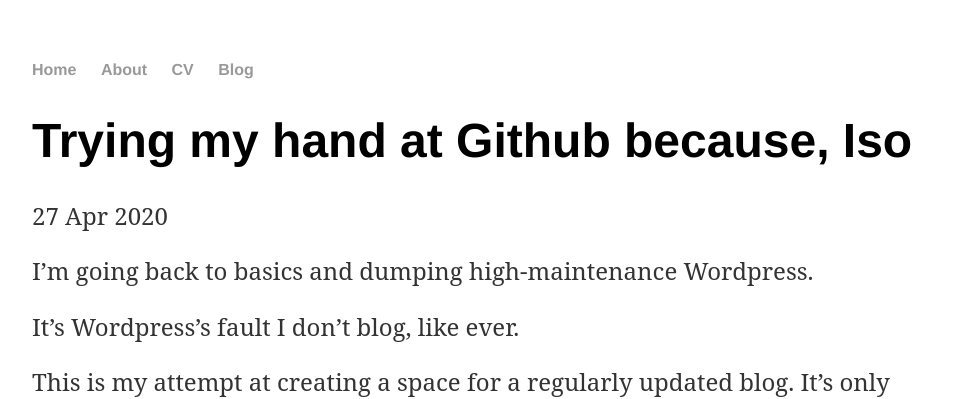
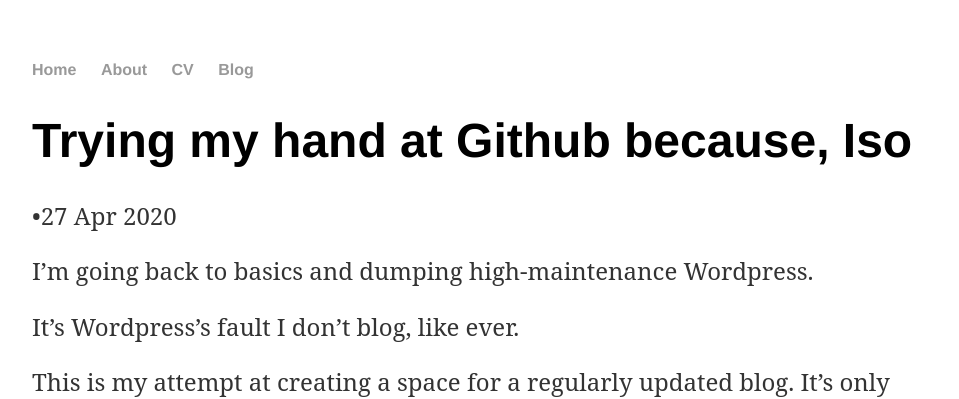
Before and after one commit to mi-chelle/akauntabiritii, a Jekyll site: the page built from _posts/2020-04-27-trying-my-hand-at-github-because-iso.md, in a window 1280 px wide. Shown: the top 399 px of the page, without its empty margins (160-1119 px from the left). Built offline with Jekyll 4.4.1, drawn with Linux system fonts in a browser that asks for light colours.

Commit message:
Update post.html

```diff
--- a/_layouts/post.html
+++ b/_layouts/post.html
@@ -2,7 +2,7 @@
 layout: default
 ---
 <h1>{{ page.title }}</h1>
-<p class="meta">{{ page.date | date_to_string }}</p>
+<p class="meta"><span>&#8226;</span>{{ page.date | date_to_string }}</p>
 
 <div class="post">
   {{ content }}
```
